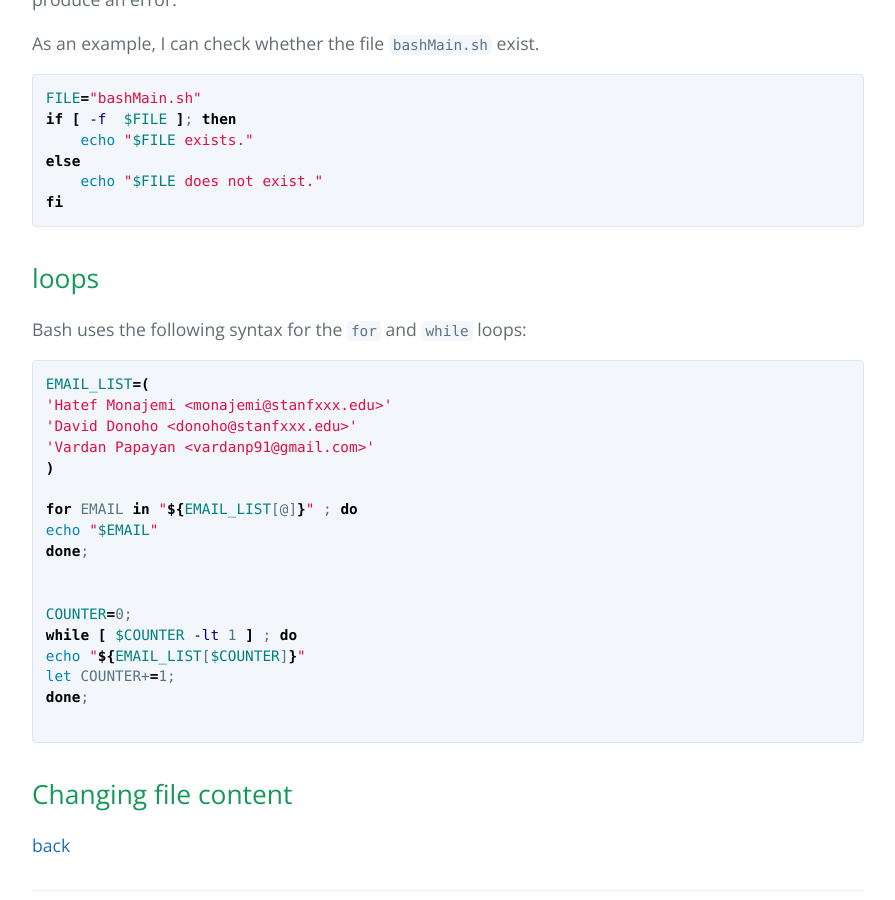
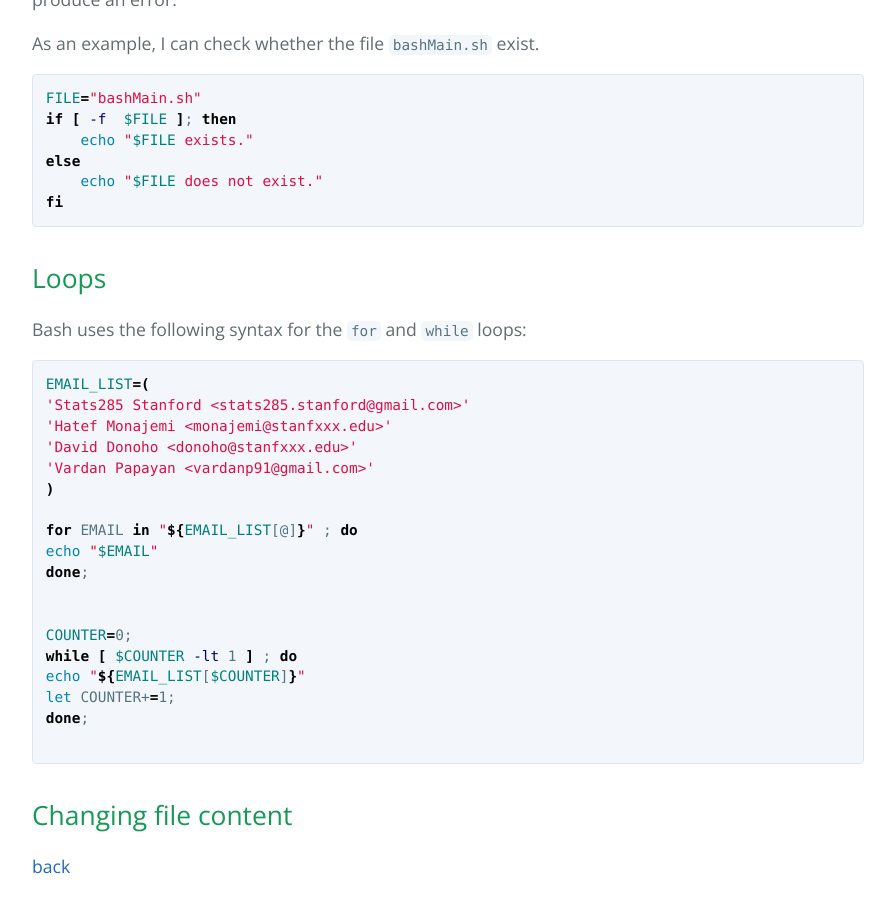
Before and after one commit to stats285/stats285.github.io, a Jekyll site: the page built from bash-tutorial/bash-tutorial.md, in a window 1280 px wide and 900 px high, scrolled down 2397 px. Shown: the whole window, without its empty margins (192-1087 px from the left). Built offline with Jekyll 4.4.1, drawn with Linux system fonts in a browser that asks for light colours; the repository's description, which GitHub fills in, is left out.

Commit message:
added forwhile

````diff
--- a/bash-tutorial/bash-tutorial.md
+++ b/bash-tutorial/bash-tutorial.md
@@ -90,12 +90,13 @@ else
 fi
 ```
 
-## loops
+## Loops
 Bash uses the following syntax for the `for` and `while` loops:
 
 
 ```bash
 EMAIL_LIST=(
+'Stats285 Stanford <stats285.stanford@gmail.com>'
 'Hatef Monajemi <monajemi@stanfxxx.edu>'
 'David Donoho <donoho@stanfxxx.edu>'
 'Vardan Papayan <vardanp91@gmail.com>'
````
